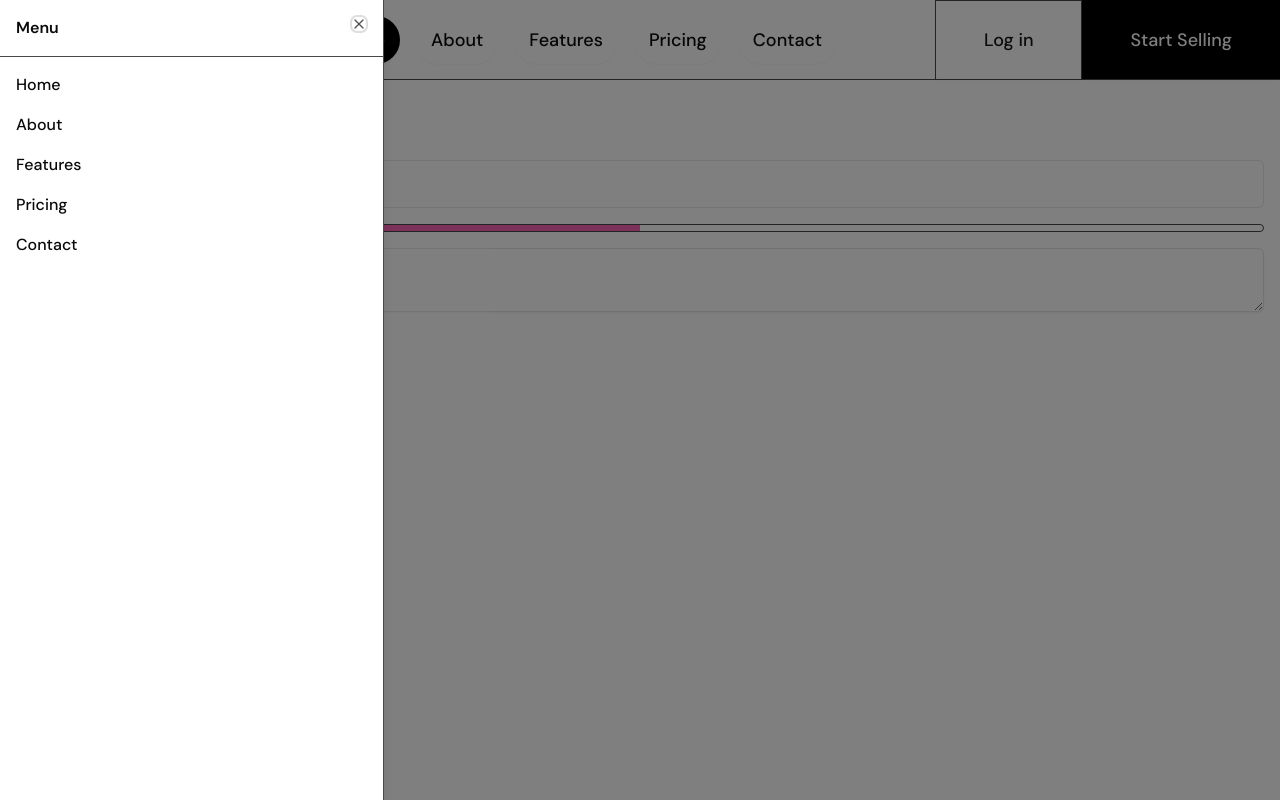
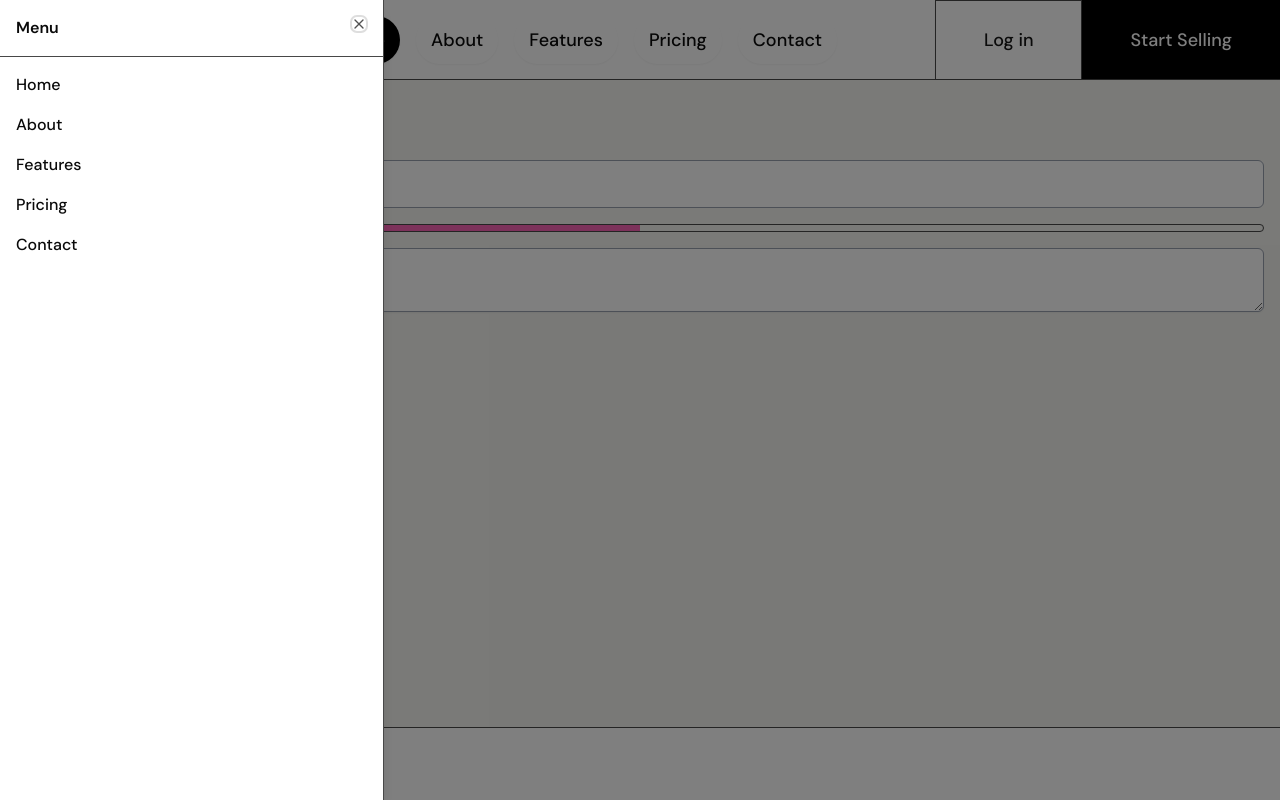
Before and after one commit to Rajendra-65/multitenant-ecommerce, a Next.js app: page / in a window 1280 px wide. Built offline with nearby package versions, Linux system fonts and the light colour scheme.

Commit message:
Customizing the input and textarea also layout and home page and structurizing the files

```diff
--- /dev/null
+++ b/src/app/(home)/footer.tsx
@@ -0,0 +1,9 @@
+export const Footer = () => {
+    return(
+        <footer className = "flex border-t justify-between font-medium p-6">
+            <div className = "flex items-center gap-2">
+                <p>funroad , INC.</p>
+            </div>
+        </footer>
+    )
+}
--- a/src/app/(home)/layout.tsx
+++ b/src/app/(home)/layout.tsx
@@ -1,4 +1,5 @@
 
+import { Footer } from "./footer"
 import { Navbar } from "./navbar"
 
 
@@ -12,7 +13,12 @@
             className='flex flex-col min-h-screen'
         >
             <Navbar/>
-            {children}
+            <div
+                className="flex-1 bg-[#f4f4f0]"
+            >
+                {children}
+            </div>
+            <Footer/>
         </div>
     )
 }
--- a/src/app/(home)/navbar-sidebar.tsx
+++ b/src/app/(home)/navbar-sidebar.tsx
@@ -39,6 +39,7 @@
                         </SheetTitle>
                     </div>
                 </SheetHeader>
+
                 <ScrollArea className="flex flex-col overflow-y-auto h-full pb-2">
                     <div className = "h-full text-left-4">
                         {items.map((item) => (
@@ -52,7 +53,6 @@
                             </Link>
                         ))}
                     </div>
-
 
                     <div className="border-t mt-2 pt-2">
                         <Link
--- a/src/components/ui/input.tsx
+++ b/src/components/ui/input.tsx
@@ -8,7 +8,7 @@
       type={type}
       data-slot="input"
       className={cn(
-        "file:text-foreground placeholder:text-muted-foreground selection:bg-primary selection:text-primary-foreground dark:bg-input/30 border-input flex  w-full min-w-0 rounded-md border bg-transparent px-3 py-1 text-base  transition-[color,box-shadow] outline-none file:inline-flex file:h-7 file:border-0 file:bg-transparent file:text-sm file:font-medium disabled:pointer-events-none disabled:cursor-not-allowed disabled:opacity-50 ",
+        "file:text-foreground placeholder:text-muted-foreground selection:bg-primary selection:text-primary-foreground dark:bg-input/30 flex  w-full min-w-0 rounded-md border bg-white px-3 py-1 text-base  transition-[color,box-shadow] outline-none file:inline-flex file:h-7 file:border-0 file:bg-transparent file:text-sm file:font-medium disabled:pointer-events-none disabled:cursor-not-allowed disabled:opacity-50 border-gray-400",
         "focus-visible:border-ring focus-visible:ring-ring/50 focus-visible:ring-[3px]",
         "aria-invalid:ring-destructive/20 dark:aria-invalid:ring-destructive/40 aria-invalid:border-destructive",
         "h-12 bg-white font-medium md:text-base",
--- a/src/components/ui/textarea.tsx
+++ b/src/components/ui/textarea.tsx
@@ -7,7 +7,7 @@
     <textarea
       data-slot="textarea"
       className={cn(
-        "border-input placeholder:text-muted-foreground focus-visible:border-ring focus-visible:ring-ring/50 aria-invalid:ring-destructive/20 dark:aria-invalid:ring-destructive/40 aria-invalid:border-destructive dark:bg-input/30 flex field-sizing-content min-h-16 w-full rounded-md border bg-transparent px-3 py-2 text-base shadow-xs transition-[color,box-shadow] outline-none focus-visible:ring-[3px] disabled:cursor-not-allowed disabled:opacity-50 md:text-sm",
+        "placeholder:text-muted-foreground focus-visible:border-ring focus-visible:ring-ring/50 aria-invalid:ring-destructive/20 dark:aria-invalid:ring-destructive/40 aria-invalid:border-destructive dark:bg-input/30 flex field-sizing-content min-h-16 w-full rounded-md border-2 bg-white px-3 py-2 text-base shadow-xs transition-[color,box-shadow] outline-none focus-visible:ring-[3px] disabled:cursor-not-allowed disabled:opacity-50 md:text-sm border-gray-400",
         "md:text-base",
         className
       )}
```
